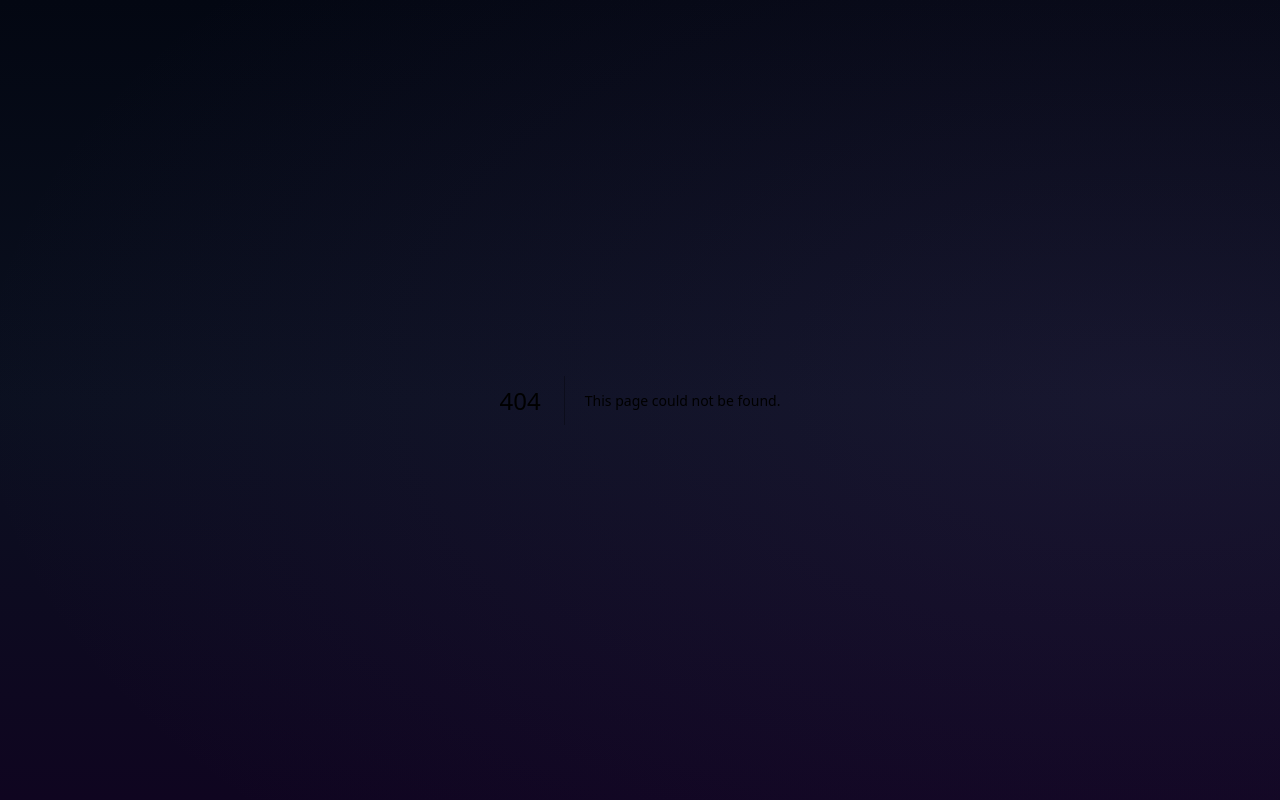
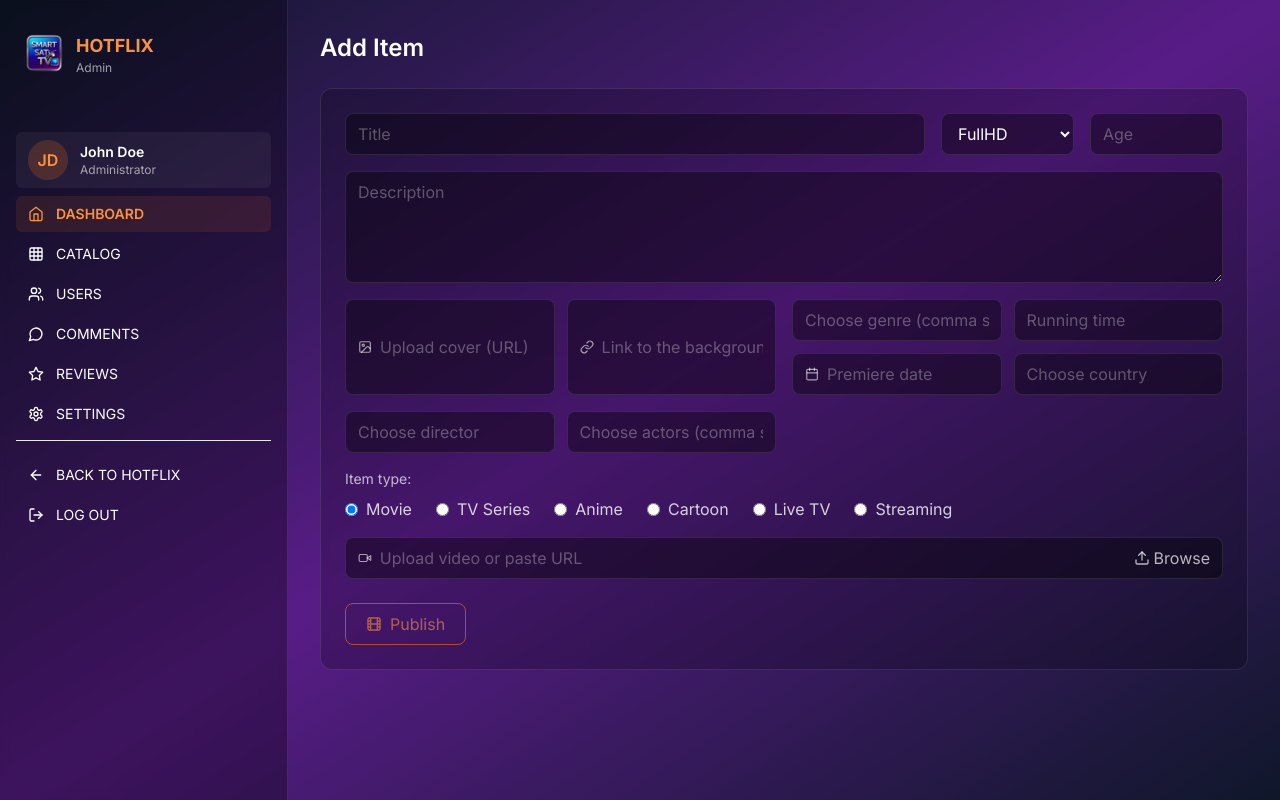
Before and after one commit to belaidaymen2003/SmartSatTV5, a Next.js app: page /admin/catalog/add in a window 1280 px wide. Before the commit this address had no page. Built offline with nearby package versions, Linux system fonts and the light colour scheme.

Commit message:
Create full Add Item page matching design with extended fields
cgen-a7942247a4f64cfa9be2d556165e684e

```diff
--- /dev/null
+++ b/app/admin/catalog/add/page.tsx
@@ -0,0 +1,136 @@
+"use client"
+
+import { useState } from 'react'
+import { useRouter } from 'next/navigation'
+import { Calendar, Film, Image as ImageIcon, Link as LinkIcon, Upload, Video } from 'lucide-react'
+import AdminStore from '../../../../lib/adminStore'
+
+const qualities = ['SD', 'HD', 'FullHD', '4K'] as const
+const categories = ['Movie', 'TV Series', 'Anime', 'Cartoon', 'Live TV', 'Streaming'] as const
+
+export default function AddItemPage() {
+  const router = useRouter()
+  const [title, setTitle] = useState('')
+  const [quality, setQuality] = useState<typeof qualities[number]>('FullHD')
+  const [age, setAge] = useState('')
+  const [description, setDescription] = useState('')
+  const [genre, setGenre] = useState('')
+  const [runtime, setRuntime] = useState('')
+  const [premiere, setPremiere] = useState('')
+  const [coverUrl, setCoverUrl] = useState('')
+  const [backgroundUrl, setBackgroundUrl] = useState('')
+  const [country, setCountry] = useState('')
+  const [director, setDirector] = useState('')
+  const [actors, setActors] = useState('')
+  const [category, setCategory] = useState<typeof categories[number]>('Movie')
+  const [mediaUrl, setMediaUrl] = useState('')
+  const [loading, setLoading] = useState(false)
+
+  const onFile = (file?: File) => {
+    if (!file) return
+    const url = URL.createObjectURL(file)
+    setMediaUrl(url)
+  }
+
+  const publish = () => {
+    if (!title.trim()) return
+    setLoading(true)
+    AdminStore.addItem({
+      title: title.trim(),
+      rating: 0,
+      category,
+      views: 0,
+      status: 'Visible',
+      mediaUrl: mediaUrl || undefined,
+      quality,
+      age: age || undefined,
+      description: description || undefined,
+      genres: genre ? genre.split(',').map((g) => g.trim()).filter(Boolean) : undefined,
+      runtime: runtime || undefined,
+      premiereDate: premiere || undefined,
+      coverUrl: coverUrl || undefined,
+      backgroundUrl: backgroundUrl || undefined,
+      country: country || undefined,
+      director: director || undefined,
+      actors: actors ? actors.split(',').map((a) => a.trim()).filter(Boolean) : undefined,
+    })
+    router.push('/admin/catalog')
+  }
+
+  return (
+    <div className="space-y-6">
+      <div className="flex items-center justify-between">
+        <h1 className="text-2xl font-semibold text-white">Add Item</h1>
+      </div>
+
+      <div className="bg-black/20 backdrop-blur-sm rounded-xl border border-white/10 p-6">
+        <div className="grid grid-cols-1 md:grid-cols-12 gap-4">
+          <input value={title} onChange={(e) => setTitle(e.target.value)} placeholder="Title" className="md:col-span-8 bg-black/40 border border-white/10 rounded-lg px-3 py-2 text-white placeholder-white/30" />
+          <select value={quality} onChange={(e) => setQuality(e.target.value as any)} className="md:col-span-2 bg-black/40 border border-white/10 rounded-lg px-3 py-2 text-white">
+            {qualities.map((q) => (<option key={q}>{q}</option>))}
+          </select>
+          <input value={age} onChange={(e) => setAge(e.target.value)} placeholder="Age" className="md:col-span-2 bg-black/40 border border-white/10 rounded-lg px-3 py-2 text-white placeholder-white/30" />
+
+          <textarea value={description} onChange={(e) => setDescription(e.target.value)} placeholder="Description" className="md:col-span-12 h-28 bg-black/40 border border-white/10 rounded-lg px-3 py-2 text-white placeholder-white/30" />
+
+          <div className="md:col-span-6 grid grid-cols-1 md:grid-cols-2 gap-3">
+            <label className="flex items-center gap-2 bg-black/40 border border-white/10 rounded-lg px-3 py-2">
+              <ImageIcon className="w-4 h-4 text-white/60" />
+              <input value={coverUrl} onChange={(e) => setCoverUrl(e.target.value)} placeholder="Upload cover (URL)" className="bg-transparent text-white placeholder-white/30 w-full outline-none" />
+            </label>
+            <label className="flex items-center gap-2 bg-black/40 border border-white/10 rounded-lg px-3 py-2">
+              <LinkIcon className="w-4 h-4 text-white/60" />
+              <input value={backgroundUrl} onChange={(e) => setBackgroundUrl(e.target.value)} placeholder="Link to the background (1920x1080)" className="bg-transparent text-white placeholder-white/30 w-full outline-none" />
+            </label>
+          </div>
+
+          <div className="md:col-span-6 grid grid-cols-1 md:grid-cols-2 gap-3">
+            <input value={genre} onChange={(e) => setGenre(e.target.value)} placeholder="Choose genre (comma separated)" className="bg-black/40 border border-white/10 rounded-lg px-3 py-2 text-white placeholder-white/30" />
+            <input value={runtime} onChange={(e) => setRuntime(e.target.value)} placeholder="Running time" className="bg-black/40 border border-white/10 rounded-lg px-3 py-2 text-white placeholder-white/30" />
+            <label className="flex items-center gap-2 bg-black/40 border border-white/10 rounded-lg px-3 py-2">
+              <Calendar className="w-4 h-4 text-white/60" />
+              <input value={premiere} onChange={(e) => setPremiere(e.target.value)} placeholder="Premiere date" className="bg-transparent text-white placeholder-white/30 w-full outline-none" />
+            </label>
+            <input value={country} onChange={(e) => setCountry(e.target.value)} placeholder="Choose country" className="bg-black/40 border border-white/10 rounded-lg px-3 py-2 text-white placeholder-white/30" />
+          </div>
+
+          <div className="md:col-span-6 grid grid-cols-1 md:grid-cols-2 gap-3">
+            <input value={director} onChange={(e) => setDirector(e.target.value)} placeholder="Choose director" className="bg-black/40 border border-white/10 rounded-lg px-3 py-2 text-white placeholder-white/30" />
+            <input value={actors} onChange={(e) => setActors(e.target.value)} placeholder="Choose actors (comma separated)" className="bg-black/40 border border-white/10 rounded-lg px-3 py-2 text-white placeholder-white/30" />
+          </div>
+
+          <div className="md:col-span-12">
+            <div className="text-white/70 text-sm mb-2">Item type:</div>
+            <div className="flex items-center gap-6">
+              {categories.map((c) => (
+                <label key={c} className="inline-flex items-center gap-2 text-white/80">
+                  <input type="radio" name="category" value={c} checked={category === c} onChange={() => setCategory(c)} />
+                  <span>{c}</span>
+                </label>
+              ))}
+            </div>
+          </div>
+
+          <div className="md:col-span-12">
+            <label className="flex items-center gap-2 bg-black/40 border border-white/10 rounded-lg px-3 py-2">
+              <Video className="w-4 h-4 text-white/60" />
+              <input value={mediaUrl} onChange={(e) => setMediaUrl(e.target.value)} placeholder={category === 'Live TV' || category === 'Streaming' ? 'Stream URL (HLS .m3u8, DASH .mpd)' : 'Upload video or paste URL'} className="bg-transparent text-white placeholder-white/30 w-full outline-none" />
+              <label className="ml-2 cursor-pointer inline-flex items-center gap-1 text-white/70">
+                <Upload className="w-4 h-4" />
+                <span>Browse</span>
+                <input type="file" accept="video/*" className="hidden" onChange={(e) => onFile(e.target.files?.[0])} />
+              </label>
+            </label>
+          </div>
+        </div>
+
+        <div className="mt-6">
+          <button disabled={loading || !title.trim()} onClick={publish} className="px-5 py-2 rounded-lg border border-orange-500 text-orange-400 hover:bg-orange-500/10 disabled:opacity-60 inline-flex items-center gap-2">
+            <Film className="w-4 h-4" />
+            {loading ? 'Publishing...' : 'Publish'}
+          </button>
+        </div>
+      </div>
+    </div>
+  )
+}
```
